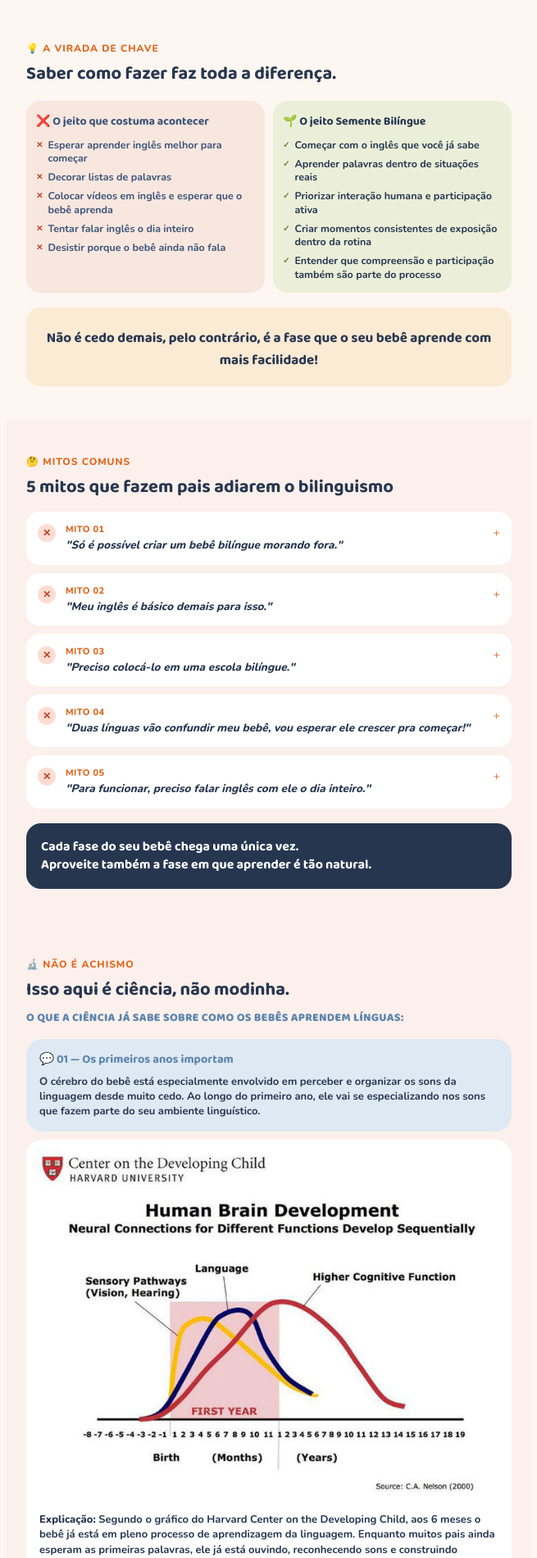
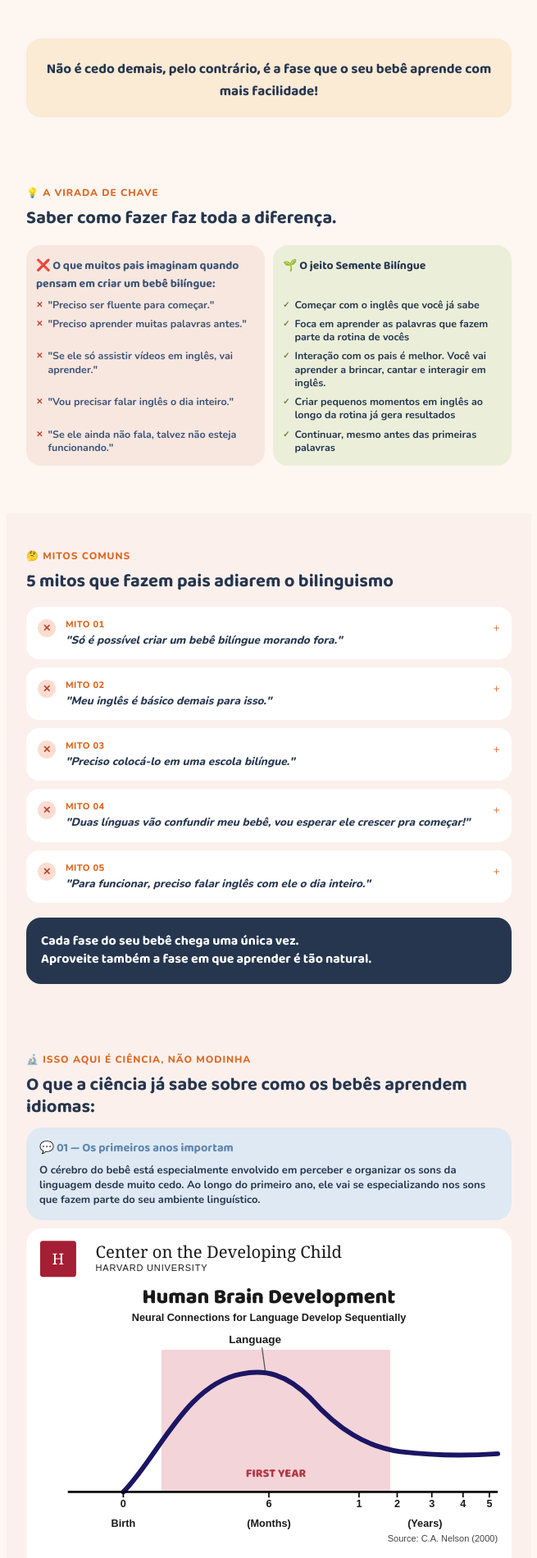
Before and after one commit to berzinmariana-commits/semente-bilingue, a Next.js app: page / in a window 1280 px wide. Shown: the part 760-2660 px from the top of the page at 82% size, without its empty margins (312-967 px from the left). Built offline with nearby package versions, Linux system fonts and the light colour scheme.

Commit message:
Oferta com 8 itens, reescreve secao ciencia, grid alinhado na virada de chave, grafico SVG limpo da Harvard
Co-Authored-By: Claude Sonnet 5 <noreply@anthropic.com>

```diff
--- a/src/app/globals.css
+++ b/src/app/globals.css
@@ -78,14 +78,16 @@ p.lead { font-size:14.5px; color:var(--navy-700); line-height:1.55; font-weight:
 
 /* SHIFT */
 .shift { background:var(--cream-50); }
-.compare { display:flex; gap:10px; margin:18px 0; }
-.compare .col { flex:1; border-radius:18px; padding:14px 12px; font-size:12.5px; }
+.compare { display:grid; grid-template-columns:1fr 1fr; grid-template-rows:auto repeat(5, auto);
+  column-gap:10px; row-gap:7px; margin:18px 0; align-items:stretch; }
+.compare .col { display:grid; grid-template-rows:subgrid; grid-row:1 / 7; row-gap:7px;
+  border-radius:18px; padding:14px 12px; font-size:12.5px; }
 .compare .col.no { background:var(--cream-200); color:var(--navy-700); }
 .compare .col.yes { background:var(--oliva-100); color:var(--navy-900); }
-.compare .col h4 { font-family:'Baloo 2',sans-serif; font-size:14px; margin-bottom:10px; }
+.compare .col h4 { font-family:'Baloo 2',sans-serif; font-size:14px; margin-bottom:0; align-self:start; }
 .compare .col .sub { font-size:11px; color:var(--navy-500); margin-bottom:8px; }
-.compare .col ul { list-style:none; display:flex; flex-direction:column; gap:7px; }
-.compare .col li { font-weight:700; line-height:1.3; display:flex; gap:6px; align-items:flex-start; }
+.compare .col ul { list-style:none; display:contents; }
+.compare .col li { font-weight:700; line-height:1.3; display:flex; gap:6px; align-items:flex-start; align-self:start; }
 .compare .col.no li::before { content:"✕"; color:var(--danger-fg); font-size:10px; margin-top:2px; }
 .compare .col.yes li::before { content:"✓"; color:var(--success-fg); font-size:10px; margin-top:2px; }
 .callout { background:var(--sand-100); border-radius:18px; padding:18px; text-align:center; }
@@ -100,7 +102,7 @@ p.lead { font-size:14.5px; color:var(--navy-700); line-height:1.55; font-weight:
 .science-box { background:var(--azul-100); border-radius:20px; padding:16px; }
 .science-card > img { width:100%; border-radius:20px; display:block; margin-top:10px; }
 .science-image-card { background:var(--white); border-radius:20px; overflow:hidden; margin-top:10px; }
-.science-image-card img { width:100%; border-radius:0; display:block; margin-top:0; }
+.science-image-card img, .science-image-card .brain-chart { width:100%; border-radius:0; display:block; margin-top:0; }
 .science-image-card p { padding:14px 16px; margin-bottom:0; font-weight:500; }
 .science-image-card p strong { font-weight:800; }
 .science-card h3 { font-family:'Baloo 2',sans-serif; font-size:14.5px; color:var(--azul-600);
--- a/src/components/SalesPage.tsx
+++ b/src/components/SalesPage.tsx
@@ -79,39 +79,44 @@ export default function SalesPage() {
           </div>
         </section>
 
+        {/* CALLOUT */}
+        <section className="section callout-section">
+          <div className="callout">
+            <p>
+              Não é cedo demais, pelo contrário, é a fase que o seu bebê aprende com mais
+              facilidade!
+            </p>
+          </div>
+        </section>
+
         {/* VIRADA */}
         <section className="section shift">
           <span className="eyebrow">💡 A VIRADA DE CHAVE</span>
           <h2 className="title">Saber como fazer faz toda a diferença.</h2>
           <div className="compare">
             <div className="col no">
-              <h4>❌ O jeito que costuma acontecer</h4>
+              <h4>❌ O que muitos pais imaginam quando pensam em criar um bebê bilíngue:</h4>
               <ul>
-                <li>Esperar aprender inglês melhor para começar</li>
-                <li>Decorar listas de palavras</li>
-                <li>Colocar vídeos em inglês e esperar que o bebê aprenda</li>
-                <li>Tentar falar inglês o dia inteiro</li>
-                <li>Desistir porque o bebê ainda não fala</li>
+                <li>&quot;Preciso ser fluente para começar.&quot;</li>
+                <li>&quot;Preciso aprender muitas palavras antes.&quot;</li>
+                <li>&quot;Se ele só assistir vídeos em inglês, vai aprender.&quot;</li>
+                <li>&quot;Vou precisar falar inglês o dia inteiro.&quot;</li>
+                <li>&quot;Se ele ainda não fala, talvez não esteja funcionando.&quot;</li>
               </ul>
             </div>
             <div className="col yes">
               <h4>🌱 O jeito Semente Bilíngue</h4>
               <ul>
                 <li>Começar com o inglês que você já sabe</li>
-                <li>Aprender palavras dentro de situações reais</li>
-                <li>Priorizar interação humana e participação ativa</li>
-                <li>Criar momentos consistentes de exposição dentro da rotina</li>
+                <li>Foca em aprender as palavras que fazem parte da rotina de vocês</li>
                 <li>
-                  Entender que compreensão e participação também são parte do processo
+                  Interação com os pais é melhor. Você vai aprender a brincar, cantar e interagir
+                  em inglês.
                 </li>
+                <li>Criar pequenos momentos em inglês ao longo da rotina já gera resultados</li>
+                <li>Continuar, mesmo antes das primeiras palavras</li>
               </ul>
             </div>
-          </div>
-          <div className="callout">
-            <p>
-              Não é cedo demais, pelo contrário, é a fase que o seu bebê aprende com mais
-              facilidade!
-            </p>
           </div>
         </section>
 
@@ -226,11 +231,10 @@ export default function SalesPage() {
 
         {/* CIÊNCIA */}
         <section className="section science">
-          <span className="eyebrow">🔬 NÃO É ACHISMO</span>
-          <h2 className="title">Isso aqui é ciência, não modinha.</h2>
-          <p className="science-subtitle">
-            O QUE A CIÊNCIA JÁ SABE SOBRE COMO OS BEBÊS APRENDEM LÍNGUAS:
-          </p>
+          <span className="eyebrow">🔬 ISSO AQUI É CIÊNCIA, NÃO MODINHA</span>
+          <h2 className="title">
+            O que a ciência já sabe sobre como os bebês aprendem idiomas:
+          </h2>
           <div className="science-card">
             <div className="science-box">
               <h3>💬 01 — Os primeiros anos importam</h3>
@@ -241,7 +245,175 @@ export default function SalesPage() {
               </p>
             </div>
             <div className="science-image-card">
-              <img src="/images/image-2.jpeg" alt="Gráfico Harvard desenvolvimento cerebral" />
+              <svg
+                viewBox="0 0 700 460"
+                className="brain-chart"
+                role="img"
+                aria-label="Gráfico Harvard: desenvolvimento da linguagem no cérebro do bebê"
+              >
+                <rect width="700" height="460" fill="#ffffff" />
+                <text x="100" y="42" fontFamily="Georgia, serif" fontSize="24" fill="#1a1a1a">
+                  Center on the Developing Child
+                </text>
+                <text
+                  x="100"
+                  y="62"
+                  fontFamily="Arial, sans-serif"
+                  fontSize="13"
+                  letterSpacing="1"
+                  fill="#1a1a1a"
+                >
+                  HARVARD UNIVERSITY
+                </text>
+                <rect x="20" y="18" width="52" height="52" rx="4" fill="#A41E34" />
+                <text
+                  x="46"
+                  y="52"
+                  fontFamily="Georgia, serif"
+                  fontSize="22"
+                  fill="#ffffff"
+                  textAnchor="middle"
+                >
+                  H
+                </text>
+
+                <text
+                  x="350"
+                  y="108"
+                  fontFamily="'Baloo 2', Arial, sans-serif"
+                  fontSize="30"
+                  fontWeight="800"
+                  fill="#1a1a1a"
+                  textAnchor="middle"
+                >
+                  Human Brain Development
+                </text>
+                <text
+                  x="350"
+                  y="134"
+                  fontFamily="Arial, sans-serif"
+                  fontSize="15"
+                  fontWeight="700"
+                  fill="#1a1a1a"
+                  textAnchor="middle"
+                >
+                  Neural Connections for Language Develop Sequentially
+                </text>
+
+                <rect x="195" y="175" width="330" height="205" fill="#f3d4d8" />
+
+                <text
+                  x="330"
+                  y="165"
+                  fontFamily="Arial, sans-serif"
+                  fontSize="16"
+                  fontWeight="700"
+                  fill="#1a1a1a"
+                  textAnchor="middle"
+                >
+                  Language
+                </text>
+                <line x1="340" y1="172" x2="345" y2="208" stroke="#555555" strokeWidth="1.5" />
+
+                <path
+                  d="M140,380 C 190,330 230,225 310,210 C 345,203 375,210 410,245 C 450,290 490,315 540,322 C 590,328 635,328 680,325"
+                  fill="none"
+                  stroke="#1b1664"
+                  strokeWidth="7"
+                  strokeLinecap="round"
+                />
+
+                <line x1="60" y1="380" x2="680" y2="380" stroke="#000000" strokeWidth="3" />
+
+                <text
+                  x="360"
+                  y="358"
+                  fontFamily="'Baloo 2', Arial, sans-serif"
+                  fontSize="17"
+                  fontWeight="800"
+                  fill="#B23A48"
+                  textAnchor="middle"
+                >
+                  FIRST YEAR
+                </text>
+
+                {[
+                  { x: 140, label: "0" },
+                  { x: 350, label: "6" },
+                  { x: 480, label: "1" },
+                  { x: 535, label: "2" },
+                  { x: 585, label: "3" },
+                  { x: 630, label: "4" },
+                  { x: 668, label: "5" },
+                ].map((tick) => (
+                  <g key={tick.label + tick.x}>
+                    <line
+                      x1={tick.x}
+                      y1="380"
+                      x2={tick.x}
+                      y2="388"
+                      stroke="#000000"
+                      strokeWidth="2"
+                    />
+                    <text
+                      x={tick.x}
+                      y="402"
+                      fontFamily="Arial, sans-serif"
+                      fontSize="15"
+                      fontWeight="700"
+                      fill="#1a1a1a"
+                      textAnchor="middle"
+                    >
+                      {tick.label}
+                    </text>
+                  </g>
+                ))}
+
+                <text
+                  x="140"
+                  y="430"
+                  fontFamily="Arial, sans-serif"
+                  fontSize="15"
+                  fontWeight="700"
+                  fill="#1a1a1a"
+                  textAnchor="middle"
+                >
+                  Birth
+                </text>
+                <text
+                  x="350"
+                  y="430"
+                  fontFamily="Arial, sans-serif"
+                  fontSize="15"
+                  fontWeight="700"
+                  fill="#1a1a1a"
+                  textAnchor="middle"
+                >
+                  (Months)
+                </text>
+                <text
+                  x="575"
+                  y="430"
+                  fontFamily="Arial, sans-serif"
+                  fontSize="15"
+                  fontWeight="700"
+                  fill="#1a1a1a"
+                  textAnchor="middle"
+                >
+                  (Years)
+                </text>
+
+                <text
+                  x="680"
+                  y="452"
+                  fontFamily="Arial, sans-serif"
+                  fontSize="13"
+                  fill="#444444"
+                  textAnchor="end"
+                >
+                  Source: C.A. Nelson (2000)
+                </text>
+              </svg>
               <p>
                 <strong>Explicação:</strong> Segundo o gráfico do Harvard Center on the Developing
                 Child, aos 6 meses o bebê já está em pleno processo de aprendizagem da linguagem.
@@ -415,36 +587,49 @@ export default function SalesPage() {
             <div className="offer-item">
               <span className="ok">✓</span>
               <div>
-                <h4>🎓 Curso completo</h4>
-                <p>Passo a passo pra aplicar o método, sem enrolação.</p>
+                <h4>🎯 Método Semente Bilíngue completo</h4>
               </div>
             </div>
             <div className="offer-item">
               <span className="ok">✓</span>
               <div>
-                <h4>📖 Guia de vocabulário</h4>
-                <p>Frases prontas pra usar no dia a dia do bebê.</p>
+                <h4>📘 Apostila PDF do Método Semente Bilíngue</h4>
               </div>
             </div>
             <div className="offer-item">
               <span className="ok">✓</span>
               <div>
-                <h4>👨‍👩‍👧 Comunidade de pais</h4>
-                <p>Troca diária com quem tá vivendo o mesmo momento.</p>
+                <h4>🎥 Vídeos práticos do inglês na rotina do bebê</h4>
               </div>
             </div>
             <div className="offer-item">
               <span className="ok">✓</span>
               <div>
-                <h4>📔 Diário de Marcos</h4>
-                <p>Acompanhe a evolução bilíngue do seu bebê.</p>
+                <h4>🗣 Guia de frases do dia a dia</h4>
               </div>
             </div>
             <div className="offer-item">
               <span className="ok">✓</span>
               <div>
-                <h4>🎥 Aulas ao vivo</h4>
-                <p>Tire suas dúvidas direto comigo.</p>
+                <h4>📺 Lista de canais que ensinam</h4>
+              </div>
+            </div>
+            <div className="offer-item">
+              <span className="ok">✓</span>
+              <div>
+                <h4>🎵 Playlist de canções estratégicas</h4>
+              </div>
+            </div>
+            <div className="offer-item">
+              <span className="ok">✓</span>
+              <div>
+                <h4>🧠 Guia: O que NÃO fazer!</h4>
+              </div>
+            </div>
+            <div className="offer-item">
+              <span className="ok">✓</span>
+              <div>
+                <h4>📱 Grupo VIP no Instagram</h4>
               </div>
             </div>
           </div>
```
